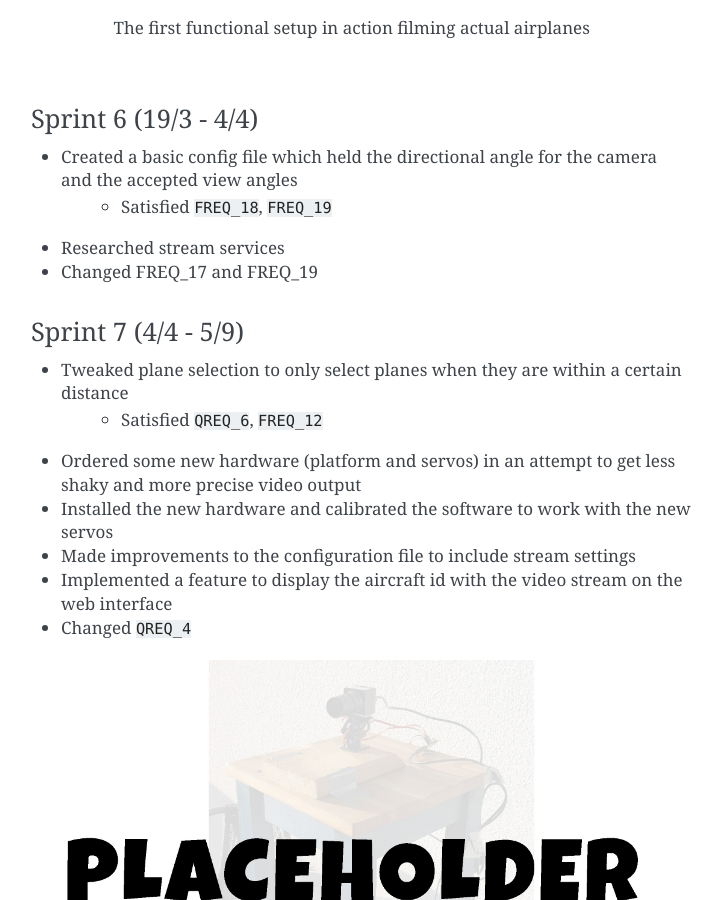
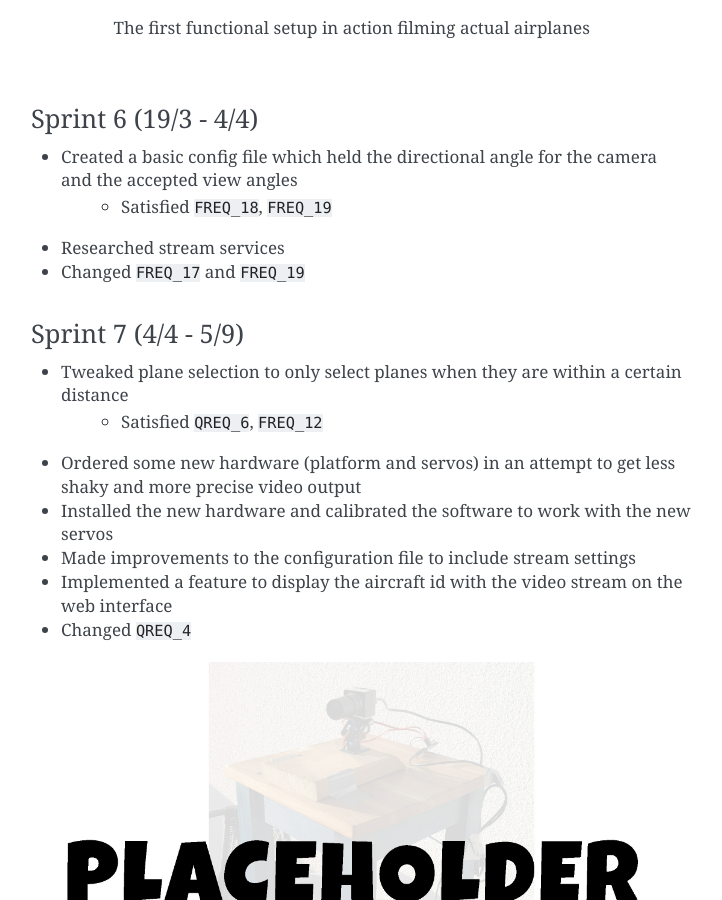
Before and after one commit to aathn/mvk18, a Sphinx documentation site: the page built from docs/source/development.rst, in a window 1280 px wide and 900 px high, scrolled down 2578 px. Shown: the whole window, without its empty margins (389-1111 px from the left). Built offline with Sphinx 7.4.7, drawn with Linux system fonts in a browser that asks for light colours; formulas are drawn with MathJax 3; cross-references to code outside the pages are shown as plain code; part of the change alters nothing that is shown.

```diff
--- a/docs/source/development.rst
+++ b/docs/source/development.rst
@@ -70,7 +70,7 @@ Sprint 6 (19/3 - 4/4)
 - Created a basic config file which held the directional angle for the camera and the accepted view angles
 	- Satisfied :need:`FREQ_18`, :need:`FREQ_19`
 - Researched stream services
-- Changed FREQ_17 and FREQ_19
+- Changed :need:`FREQ_17` and :need:`FREQ_19`
 
 Sprint 7 (4/4 - 5/9)
 --------
```
